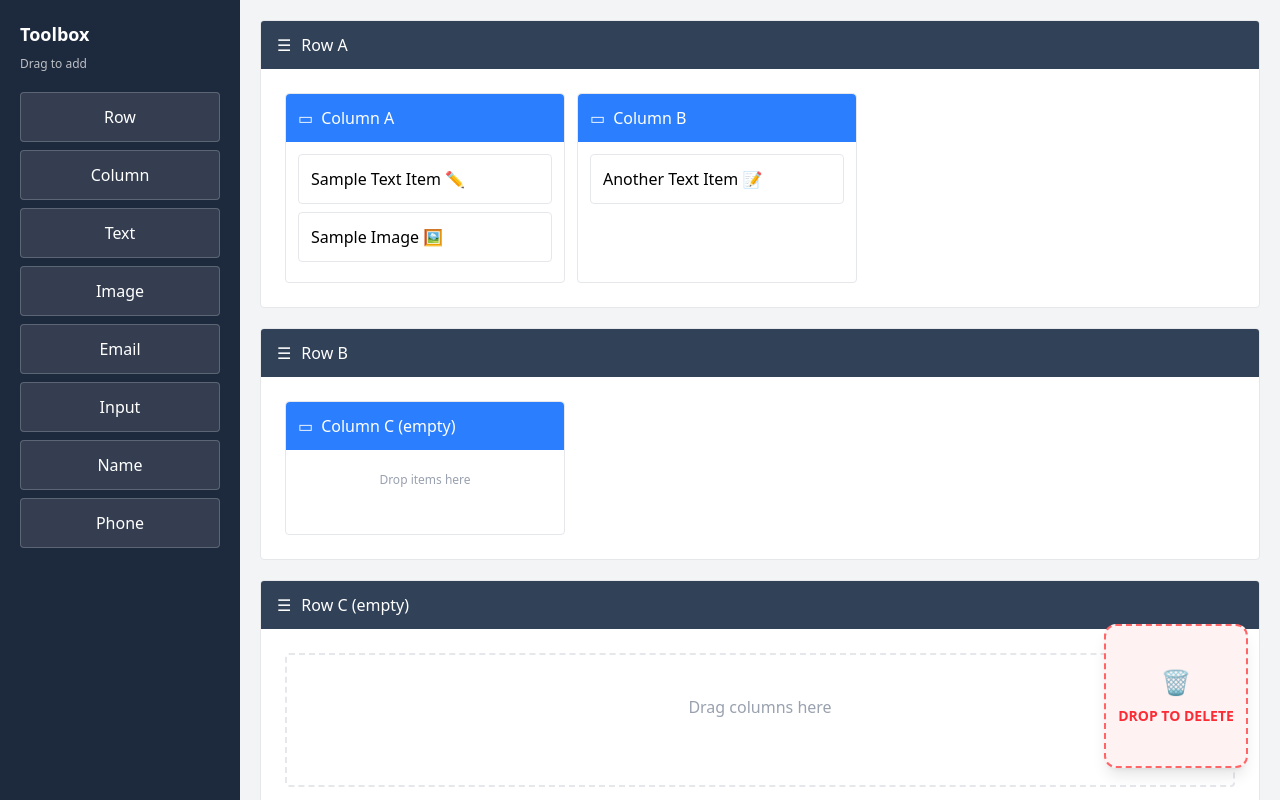
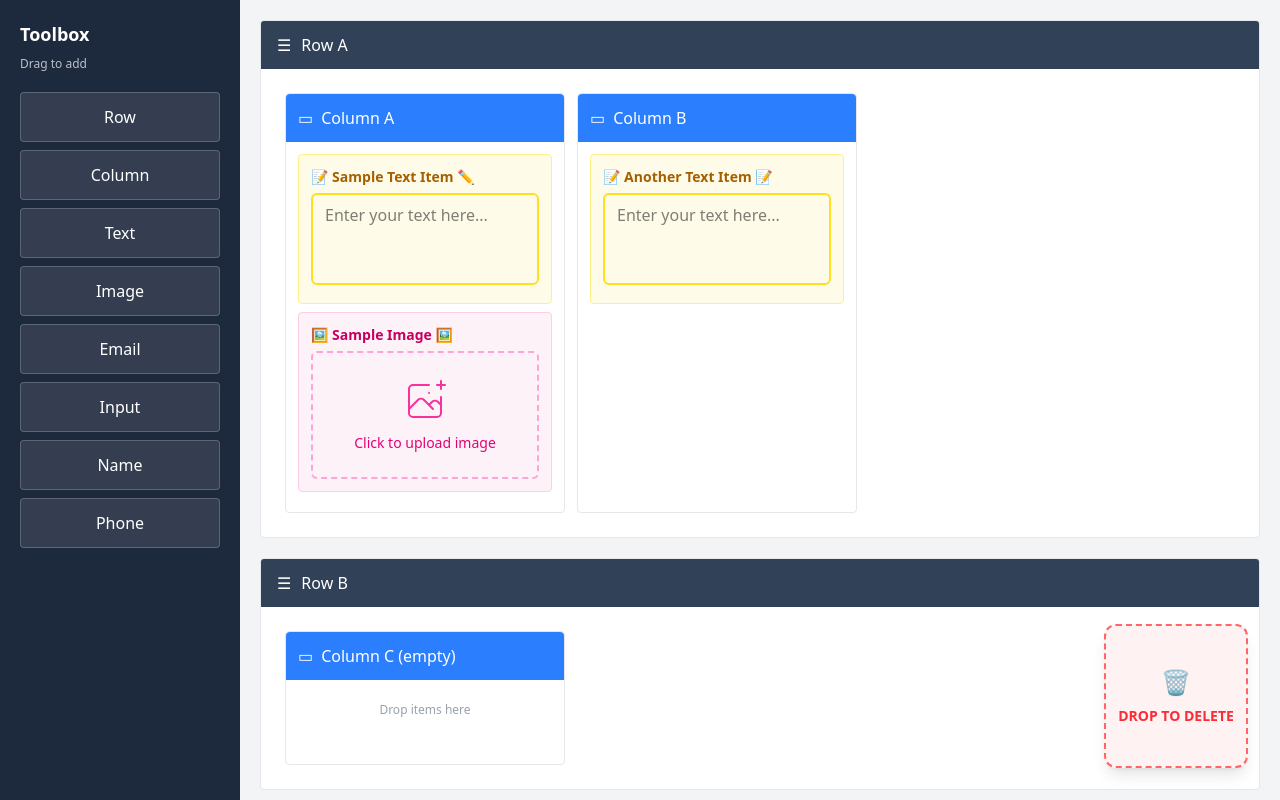
Before and after one commit to jubayer17/react-grid-layout, a React (Vite) app: page / in a window 1280 px wide. Built offline with nearby package versions, Linux system fonts and the light colour scheme.

Commit message:
Refactor Item component to enhance rendering logic and improve styling for different item types

```diff
--- a/src/components/Item.tsx
+++ b/src/components/Item.tsx
@@ -9,67 +9,127 @@ interface ItemProps {
 }
 
 const Item: React.FC<ItemProps> = ({ item, index, onClick }) => {
-    const renderItemContent = () => {
-        switch (item.type) {
-            case 'email':
+    // each item type has a unique color scheme
+    const getBgColor = () => {
+        if (item.type === 'email') return 'bg-blue-50 border-blue-200 hover:border-blue-400';
+        if (item.type === 'input') return 'bg-green-50 border-green-200 hover:border-green-400';
+        if (item.type === 'name') return 'bg-purple-50 border-purple-200 hover:border-purple-400';
+        if (item.type === 'phone') return 'bg-orange-50 border-orange-200 hover:border-orange-400';
+        if (item.type === 'text') return 'bg-yellow-50 border-yellow-200 hover:border-yellow-400';
+        if (item.type === 'image') return 'bg-pink-50 border-pink-200 hover:border-pink-400';
+        return 'bg-white border-gray-200 hover:border-gray-400';
+    };
+
+    // render different UI based on item type
+    const renderContent = () => {
+        if (item.type === 'email') {
             return (
                 <div className="w-full">
-                        <label className="block text-sm font-medium text-gray-700 mb-1">
-                            {item.content}
+                    <label className="block text-sm font-semibold text-blue-700 mb-1.5">
+                        📧 {item.content}
                     </label>
                     <input
                         type="email"
-                            placeholder="Enter email"
-                            className="w-full px-3 py-2 border border-gray-300 rounded-md focus:outline-none focus:ring-2 focus:ring-blue-500"
+                        placeholder="example@email.com"
+                        className="w-full px-3 py-2 border-2 border-blue-300 rounded-md focus:outline-none focus:ring-2 focus:ring-blue-500 focus:border-transparent"
                         onClick={(e) => e.stopPropagation()}
                     />
                 </div>
             );
-            case 'input':
+        }
+
+        if (item.type === 'input') {
             return (
                 <div className="w-full">
-                        <label className="block text-sm font-medium text-gray-700 mb-1">
-                            {item.content}
+                    <label className="block text-sm font-semibold text-green-700 mb-1.5">
+                        ✏️ {item.content}
                     </label>
                     <input
                         type="text"
-                            placeholder="Enter text"
-                            className="w-full px-3 py-2 border border-gray-300 rounded-md focus:outline-none focus:ring-2 focus:ring-blue-500"
+                        placeholder="Type something..."
+                        className="w-full px-3 py-2 border-2 border-green-300 rounded-md focus:outline-none focus:ring-2 focus:ring-green-500 focus:border-transparent"
                         onClick={(e) => e.stopPropagation()}
                     />
                 </div>
             );
-            case 'name':
+        }
+
+        if (item.type === 'name') {
             return (
                 <div className="w-full">
-                        <label className="block text-sm font-medium text-gray-700 mb-1">
-                            {item.content}
+                    <label className="block text-sm font-semibold text-purple-700 mb-1.5">
+                        👤 {item.content}
+                    </label>
+                    <div className="flex flex-col gap-2">
+                        <input
+                            type="text"
+                            placeholder="First Name"
+                            className="w-full px-3 py-2 border-2 border-purple-300 rounded-md focus:outline-none focus:ring-2 focus:ring-purple-500 focus:border-transparent"
+                            onClick={(e) => e.stopPropagation()}
+                        />
+                        <input
+                            type="text"
+                            placeholder="Last Name"
+                            className="w-full px-3 py-2 border-2 border-purple-300 rounded-md focus:outline-none focus:ring-2 focus:ring-purple-500 focus:border-transparent"
+                            onClick={(e) => e.stopPropagation()}
+                        />
+                    </div>
+                </div>
+            );
+        }
+
+        if (item.type === 'phone') {
+            return (
+                <div className="w-full">
+                    <label className="block text-sm font-semibold text-orange-700 mb-1.5">
+                        📞 {item.content}
                     </label>
                     <input
-                            type="text"
-                            placeholder="Enter name"
-                            className="w-full px-3 py-2 border border-gray-300 rounded-md focus:outline-none focus:ring-2 focus:ring-blue-500"
+                        type="tel"
+                        placeholder="+1 (555) 000-0000"
+                        className="w-full px-3 py-2 border-2 border-orange-300 rounded-md focus:outline-none focus:ring-2 focus:ring-orange-500 focus:border-transparent"
                         onClick={(e) => e.stopPropagation()}
                     />
                 </div>
             );
-            case 'phone':
+        }
+
+        if (item.type === 'text') {
             return (
                 <div className="w-full">
-                        <label className="block text-sm font-medium text-gray-700 mb-1">
-                            {item.content}
+                    <label className="block text-sm font-semibold text-yellow-700 mb-1.5">
+                        📝 {item.content}
                     </label>
-                        <input
-                            type="tel"
-                            placeholder="Enter phone number"
-                            className="w-full px-3 py-2 border border-gray-300 rounded-md focus:outline-none focus:ring-2 focus:ring-blue-500"
+                    <textarea
+                        placeholder="Enter your text here..."
+                        rows={3}
+                        className="w-full px-3 py-2 border-2 border-yellow-300 rounded-md focus:outline-none focus:ring-2 focus:ring-yellow-500 focus:border-transparent resize-none"
                         onClick={(e) => e.stopPropagation()}
                     />
                 </div>
             );
-            default:
-                return <div className="flex-1 mr-2">{item.content}</div>;
         }
+
+        if (item.type === 'image') {
+            return (
+                <div className="w-full">
+                    <label className="block text-sm font-semibold text-pink-700 mb-1.5">
+                        🖼️ {item.content}
+                    </label>
+                    <div className="border-2 border-dashed border-pink-300 rounded-md p-6 text-center bg-pink-50">
+                        <div className="text-pink-500 mb-2">
+                            <svg className="mx-auto h-12 w-12" stroke="currentColor" fill="none" viewBox="0 0 48 48">
+                                <path d="M28 8H12a4 4 0 00-4 4v20m32-12v8m0 0v8a4 4 0 01-4 4H12a4 4 0 01-4-4v-4m32-4l-3.172-3.172a4 4 0 00-5.656 0L28 28M8 32l9.172-9.172a4 4 0 015.656 0L28 28m0 0l4 4m4-24h8m-4-4v8m-12 4h.02" strokeWidth="2" strokeLinecap="round" strokeLinejoin="round" />
+                            </svg>
+                        </div>
+                        <p className="text-sm text-pink-600">Click to upload image</p>
+                    </div>
+                </div>
+            );
+        }
+
+        // default view for unknown types
+        return <div className="flex-1 mr-2 text-gray-700 font-medium">{item.content}</div>;
     };
 
     return (
@@ -79,12 +139,11 @@ const Item: React.FC<ItemProps> = ({ item, index, onClick }) => {
                     ref={provided.innerRef}
                     {...provided.draggableProps}
                     {...provided.dragHandleProps}
-                    className={`p-3 mb-2 bg-white text-black border border-gray-200 rounded cursor-grab select-none flex justify-between items-center relative hover:border-gray-400 ${snapshot.isDragging ? 'bg-gray-100 border-blue-500 shadow-md' : ''
-                        }`}
+                    className={`p-3 mb-2 text-black border rounded cursor-grab select-none ${getBgColor()} ${snapshot.isDragging ? 'opacity-80 shadow-lg' : ''}`}
                     style={provided.draggableProps.style}
                     onClick={() => onClick?.(item.id)}
                 >
-                    {renderItemContent()}
+                    {renderContent()}
                 </div>
             )}
         </Draggable>
```
Lines whose indentation alone changed are shown as unchanged.
